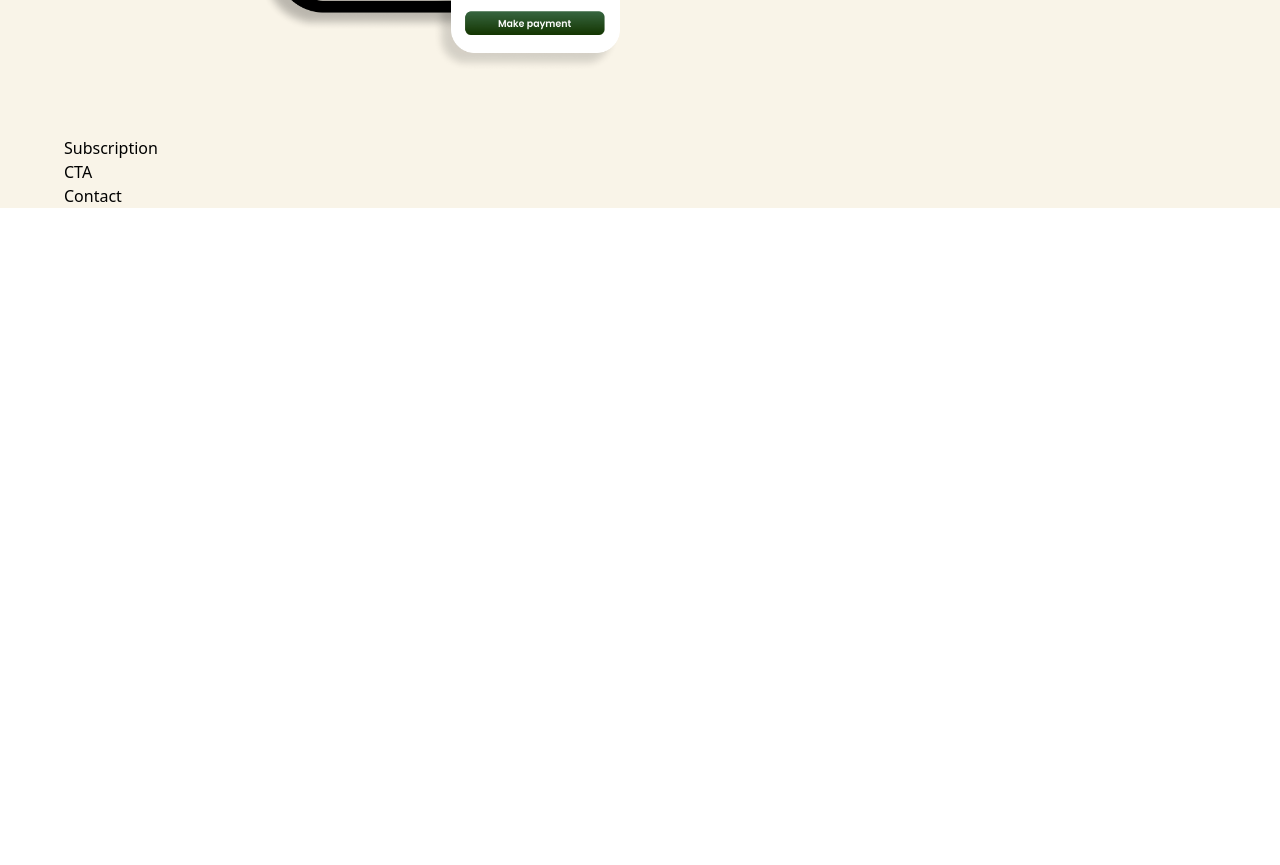
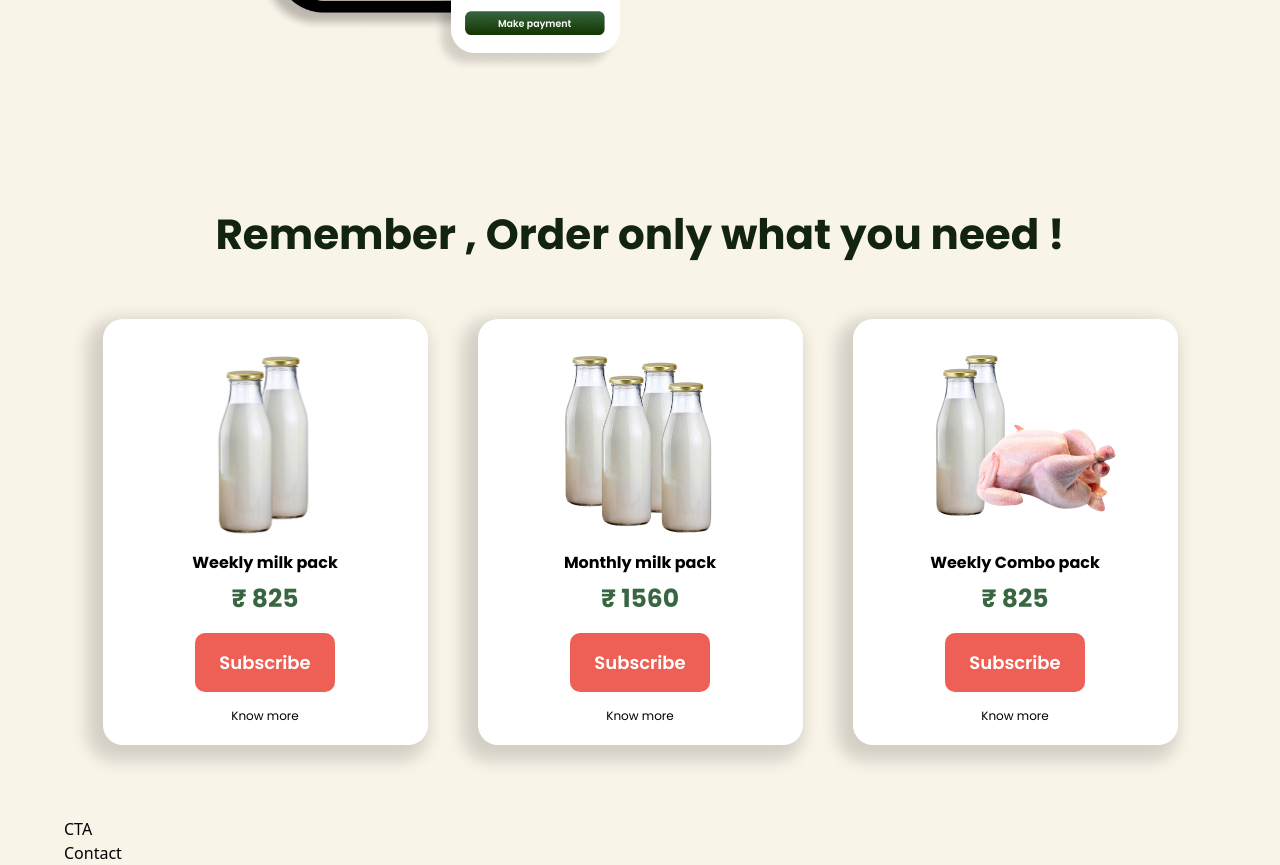
Before and after one commit to mrpranavr/Freshify_website, a React (Vite) app: page / in a window 1280 px wide. Shown: the part 2120-2985 px from the top of the page. Before the commit the page ends 2328 px from the top, so only its background shows below. Built offline with nearby package versions, Linux system fonts and the light colour scheme.

Commit message:
added subscription section

```diff
--- a/src/components/Benefits.jsx
+++ b/src/components/Benefits.jsx
@@ -31,7 +31,7 @@ const Benefits = () => {
                     and diary products right to your doorsteps. We never
                     compromise on quality.
                 </p>
-                <Button styles='mt-10' />
+                <Button styles='mt-10 button-gradient' content='Get Started' />
             </div>
 
             <div className={`flex-1 flex ${styles.flexCenter} md:ml-10 ml-0 md:mt-0 mt-10 relative flex-col`}>
--- a/src/components/Button.jsx
+++ b/src/components/Button.jsx
@@ -1,9 +1,9 @@
 import React from 'react'
 
-const Button = ({styles}) => {
+const Button = ({styles, content}) => {
   return (
-    <button type='button' className={`button-gradient py-4 px-6 font-poppins rounded-[10px] font-semibold text-[18px] text-white outline-none ${styles}`} >
-      Get Started
+    <button type='button' className={`py-4 px-6 font-poppins rounded-[10px] font-semibold text-[18px] text-white outline-none ${styles}`} >
+      {content}
     </button>
   )
 }
--- a/src/components/Hero.jsx
+++ b/src/components/Hero.jsx
@@ -15,7 +15,7 @@ const Hero = () => {
           <span className='text-gradient__orange' >Freshify !</span>
         </h1>
 
-        <Button styles='ss:mt-[60px] mt-10' />
+        <Button styles='ss:mt-[60px] mt-10 button-gradient' content='Get Started' />
 
         <div className={`ss:mt-[87px] mt-10 flex flex-row ss:gap-[64px] gap-[50px] items-center justify-start`} >
           <p className='font-poppins font-medium ss:text-[20px] text-[16px]' >Follow us</p>
--- a/src/components/ItemCard.jsx
+++ b/src/components/ItemCard.jsx
@@ -1,9 +1,24 @@
-import React from 'react'
+import React from "react";
+import Button from "./Button";
 
-const ItemCard = () => {
-  return (
-    <div>ItemCard</div>
-  )
-}
+const ItemCard = ({ name, image, days, amount, index }) => {
+    return (
+        <div className="subscription-card flex justify-between items-center flex-col px-5 min-w-[325px] min-h-[404px] py-5 rounded-[20px] max-w-[325px] my-2">
+            <img src={image} alt="image" className="h-[212px]" />
+            <p className="font-poppins font-bold text-[16px]">{name}</p>
+            <p className="font-poppins mt-[5px] font-bold text-textGreen text-[25px]">
+                {amount}
+            </p>
+            <div className="mt-[15px]">
+                <Button styles="bg-lightRed py-3" content="Subscribe" />
+            </div>
+            <a href='know_more' >
+                <p className="font-poppins font-normal text-[12px] mt-[15px] ">
+                    Know more
+                </p>
+            </a>
+        </div>
+    );
+};
 
-export default ItemCard
+export default ItemCard;
--- a/src/components/Subscription.jsx
+++ b/src/components/Subscription.jsx
@@ -1,8 +1,21 @@
 import React from 'react'
+import { subscriptions } from '../constants'
+import styles from '../style'
+import ItemCard from './ItemCard'
 
 const Subscription = () => {
   return (
-    <div>Subscription</div>
+    <section>
+      <div className={`flex flex-col ${styles.paddingY} items-center`} >
+        <h2 className={`${styles.heading2} text-center w-full`} >Remember , Order only what you need !</h2>
+
+        <div className={`flex flex-wrap w-full mt-10 gap-[50px] justify-center`}>
+          {subscriptions.map((subs, index) => (
+            <ItemCard key={subs.id} {...subs} index={index} />
+          ))}
+        </div>
+      </div>
+    </section>
   )
 }
 
--- a/src/index.css
+++ b/src/index.css
@@ -97,9 +97,6 @@
 }
 
 .subscription-card {
+    background: white;
     box-shadow: var(--card-shadow);
 }
-
-.subscription-card:last-child {
-    margin-right: 0px;
-}
--- a/src/style.js
+++ b/src/style.js
@@ -20,7 +20,7 @@ const styles = {
     sectionReverse: `flex md:flex-row flex-col-reverse ${styles.paddingY}`,
 
     sectionImgReverse: `flex-1 flex ${styles.flexCenter} md:mr-10 mr-0 md:mt-0 mt-10 relative`,
-    sectionImg: `flex-1 flex ${styles.flexStart} md:ml-10 ml-0 md:mt-0 mt-10 relative`,
+    sectionImg: `flex-1 flex ${styles.flexCenter} md:ml-10 ml-0 md:mt-0 mt-10 relative`,
 
     sectionInfo: `flex-1 ${styles.flexStart} flex-col`,
   };
--- a/tailwind.config.cjs
+++ b/tailwind.config.cjs
@@ -8,7 +8,7 @@ module.exports = {
         primary: "#F9F4E8",
         secondary: "#1A4301",
         darkGreen: "#122312",
-        textGreen: "##386641",
+        textGreen: "#386641",
         textBlack: "#131313",
         lightRed: "#EE6055",
       },
```
